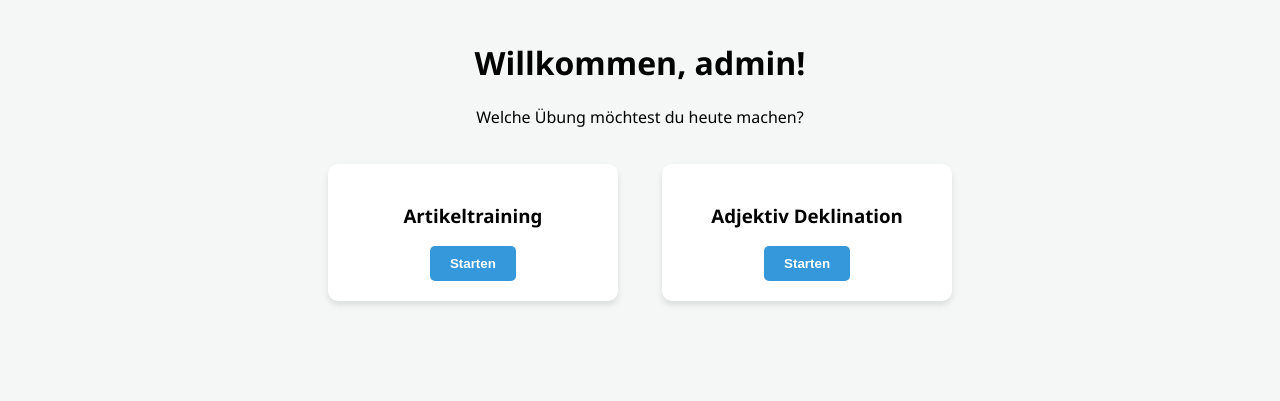
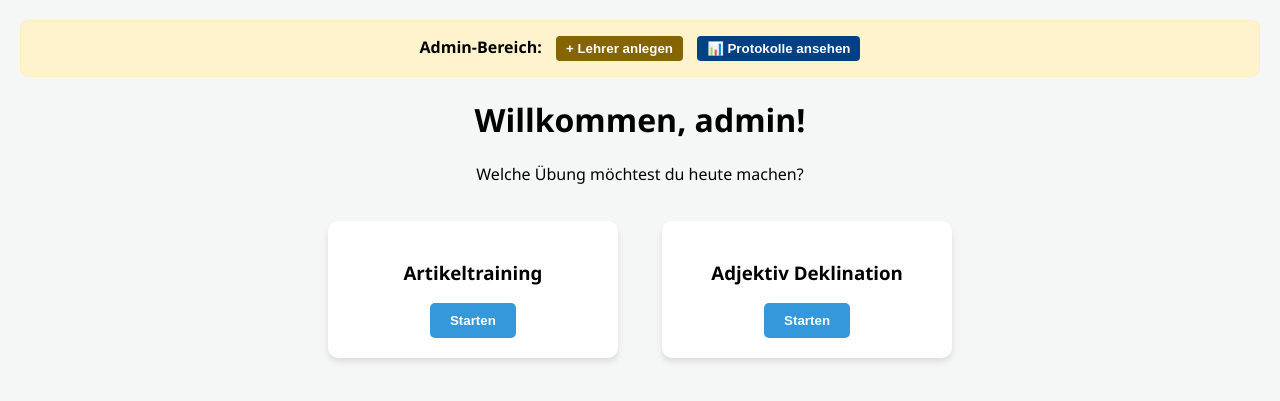
Before and after one commit to mc-dream-education/mc-web-app, a Flask app: page /dashboard in a window 1280 px wide. Shown: the top 401 px of the page. Run offline with Flask 3, Linux system fonts and the light colour scheme; a user stored in the database is signed in.

Commit message:
added admin panel

```diff
--- a/templates/dashboard.html
+++ b/templates/dashboard.html
@@ -51,6 +51,14 @@
     </style>
 </head>
 <body>
+
+    {% if teacher == 'admin' %}
+        <div style="background: #fff3cd; padding: 15px; border-radius: 8px; margin-bottom: 20px; border: 1px solid #ffeeba;">
+            <strong>Admin-Bereich:</strong>
+            <button onclick="location.href='/admin/add_teacher'" style="background: #856404; color: white; margin-left: 10px; border: none; padding: 5px 10px; border-radius: 4px; cursor: pointer;">+ Lehrer anlegen</button>
+            <button onclick="location.href='/admin/logs'" style="background: #004085; color: white; margin-left: 10px; border: none; padding: 5px 10px; border-radius: 4px; cursor: pointer;">📊 Protokolle ansehen</button>
+        </div>
+    {% endif %}
 
     <h1>Willkommen, {{ teacher }}!</h1>
     <p>Welche Übung möchtest du heute machen?</p>
```
